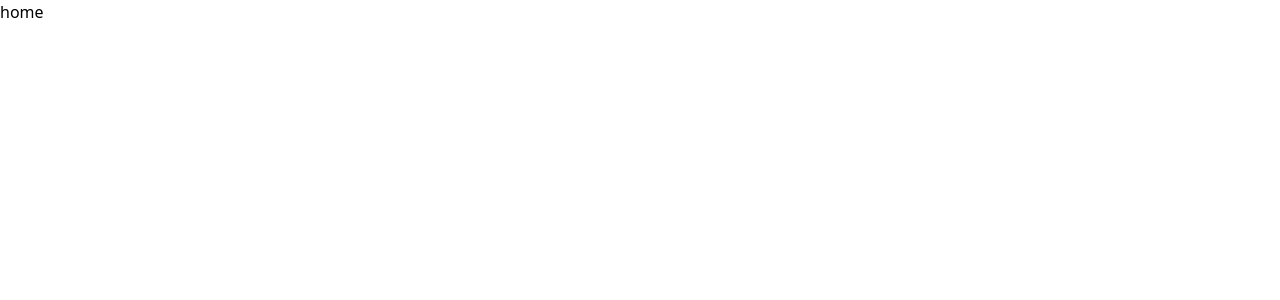
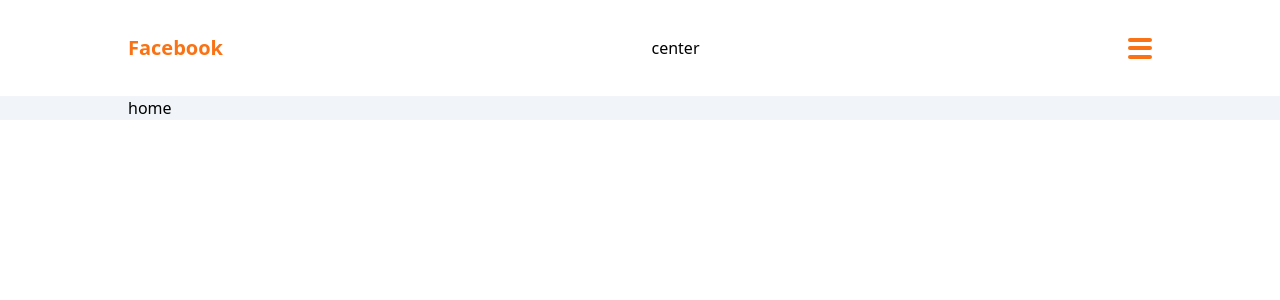
Before and after one commit to lukaChikashvili/media, a Next.js app in the folder media/: page / in a window 1280 px wide. Shown: the top 300 px of the page. Built offline with nearby package versions, Linux system fonts and the light colour scheme.

Commit message:
add navbar and menu animation

```diff
--- a/media/app/layout.js
+++ b/media/app/layout.js
@@ -1,5 +1,6 @@
 import localFont from "next/font/local";
 import "./globals.css";
+import NavBar from "@/components/NavBar";
 
 const geistSans = localFont({
   src: "./fonts/GeistVF.woff",
@@ -23,7 +24,13 @@
       <body
         className={`${geistSans.variable} ${geistMono.variable} antialiased`}
       >
-        {children}
+        <div className="w-full bg-white md:px-8 lg:px-16 xl:px-32 2xl:px-64">
+        <NavBar />
+        </div>
+       <div className="bg-slate-100 px-4 md:px-8 lg:px-16 xl:px-32 2xl:px-64">
+       {children}
+       </div>
+
       </body>
     </html>
   );
--- /dev/null
+++ b/media/components/MobileMenu.jsx
@@ -0,0 +1,32 @@
+"use client"
+
+import Link from "next/link";
+import { useState } from "react";
+
+const MobileMenu = () => {
+    const [isOpen, setIsOpen] = useState(false);
+
+  return (
+    <div>
+      <div className="flex flex-col gap-[4.5px] cursor-pointer"
+           onClick={() => setIsOpen((prev) => !prev)}>
+         <div className={`w-6 h-1 bg-orange-500 rounded-sm ${isOpen ? "rotate-45" : ""} origin-left duration-500 ease-in`} />
+         <div className={`w-6 h-1 bg-orange-500 rounded-sm ${isOpen ? "opacity-0" : ""}`} />
+         <div className={`w-6 h-1 bg-orange-500 rounded-sm ${isOpen ? "-rotate-45" : ""} origin-left duration-500 ease-in`} />
+
+      </div>
+
+      {isOpen && (
+        <div className="absolute left-0 top-24 w-full h-[calc(100vh-96px)] bg-white flex flex-col items-center justify-center font-medium z-10">
+          <Link href="/">Home</Link>
+          <Link href="/">Friends</Link>
+          <Link href="/">Groups</Link>
+          <Link href="/">Stories</Link>
+          <Link href="/">Login</Link>
+            </div>
+      )}
+    </div>
+  )
+}
+
+export default MobileMenu
--- /dev/null
+++ b/media/components/NavBar.jsx
@@ -0,0 +1,28 @@
+
+import Link from "next/link"
+import MobileMenu from "./MobileMenu"
+
+
+
+const NavBar = () => {
+
+
+  return (
+    <div className="h-24 flex items-center justify-between">
+      <div>
+        <Link href="/" className="font-bold text-xl text-orange-500">Facebook</Link>
+      </div>
+
+      <div>
+        center
+      </div>
+
+
+      <div>
+        <MobileMenu />
+      </div>
+    </div>
+  )
+}
+
+export default NavBar
```
